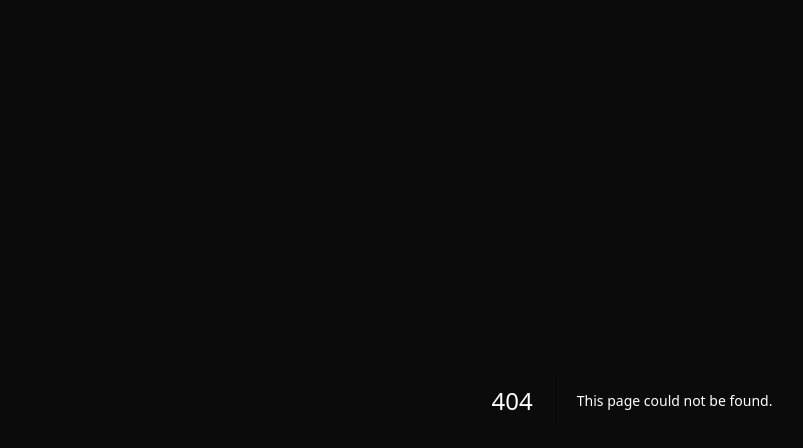
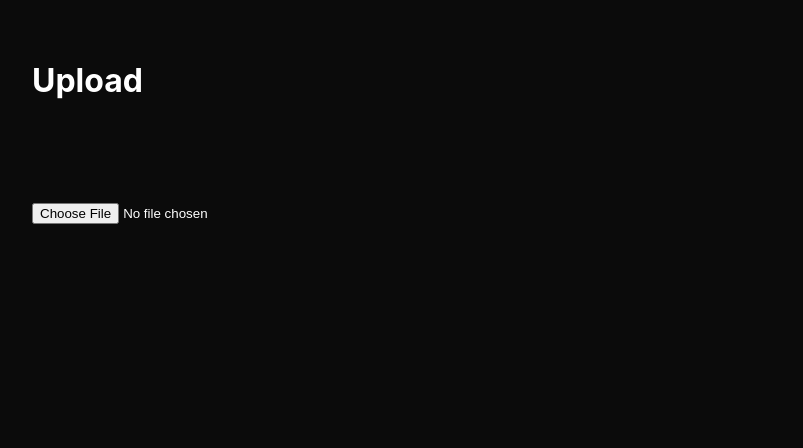
Before and after one commit to ivanzad-dotcom/page, a Next.js app: page /admin in a window 1280 px wide. Before the commit this address had no page. Shown: the top 448 px of the page, without its empty margins (8-811 px from the left). Built offline with nearby package versions, Linux system fonts and the light colour scheme.

Commit message:
Create page.js

```diff
--- /dev/null
+++ b/app/admin/page.js
@@ -0,0 +1,10 @@
+import Upload from "../../components/Upload";
+
+export default function Admin() {
+  return (
+    <div>
+      <h1 style={{ padding: 40 }}>Upload</h1>
+      <Upload />
+    </div>
+  );
+}
```
